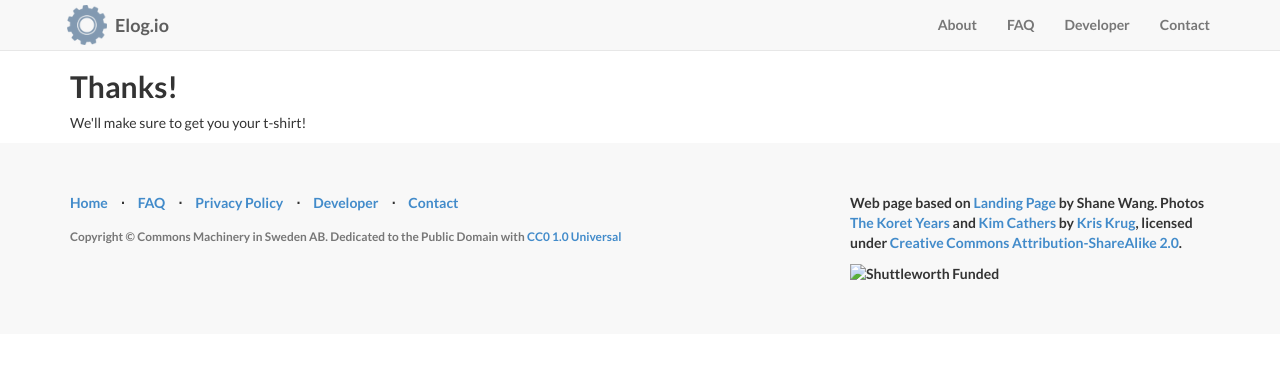
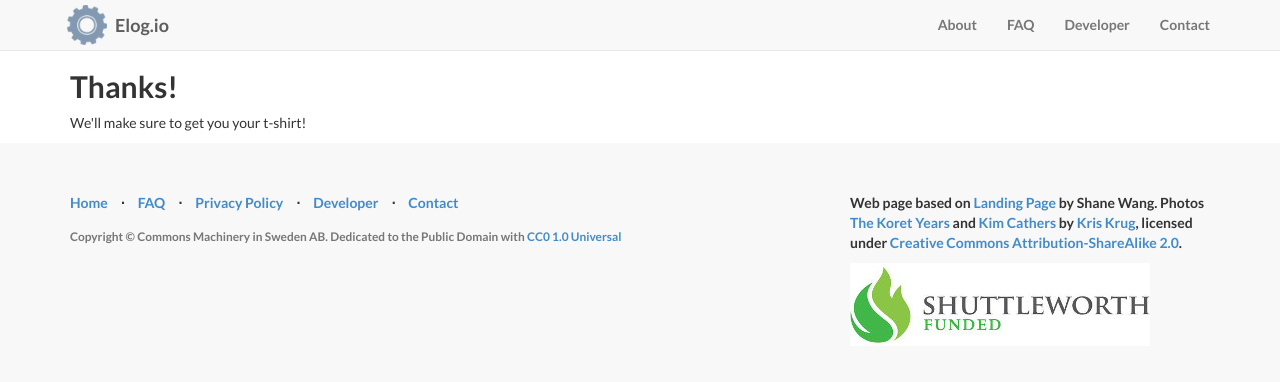
Before and after one commit to commonsmachinery/elogio, a Jekyll site: the page built from tshirt-thanks.html, in a window 1280 px wide. Shown: the top 382 px of the page. Built offline with Jekyll 4.4.1, drawn with Linux system fonts in a browser that asks for light colours; nearby versions of some CDN libraries; library files that are not in the unit come from our copies.

Commit message:
Updated URL of logotype to account for subpages

```diff
--- a/_includes/footer.html
+++ b/_includes/footer.html
@@ -28,7 +28,7 @@
             </div>
             <div class="col-md-4">
                <p> Web page based on <a href="https://github.com/swcool/landing-page-theme">Landing Page</a> by Shane Wang. Photos <a href="https://www.flickr.com/photos/kk/396721013/">The Koret Years</a> and <a href="https://www.flickr.com/photos/kk/397834706/">Kim Cathers</a> by <a href="https://www.flickr.com/photos/kk/">Kris Krug</a>, licensed under <a href="https://creativecommons.org/licenses/by-sa/2.0/">Creative Commons Attribution-ShareAlike 2.0</a>.</p>
-                <img src="img/shuttleworth.jpg" alt="Shuttleworth Funded" />
+                <img src="/img/shuttleworth.jpg" alt="Shuttleworth Funded" />
             </div>
         </div>
     </div>
```
